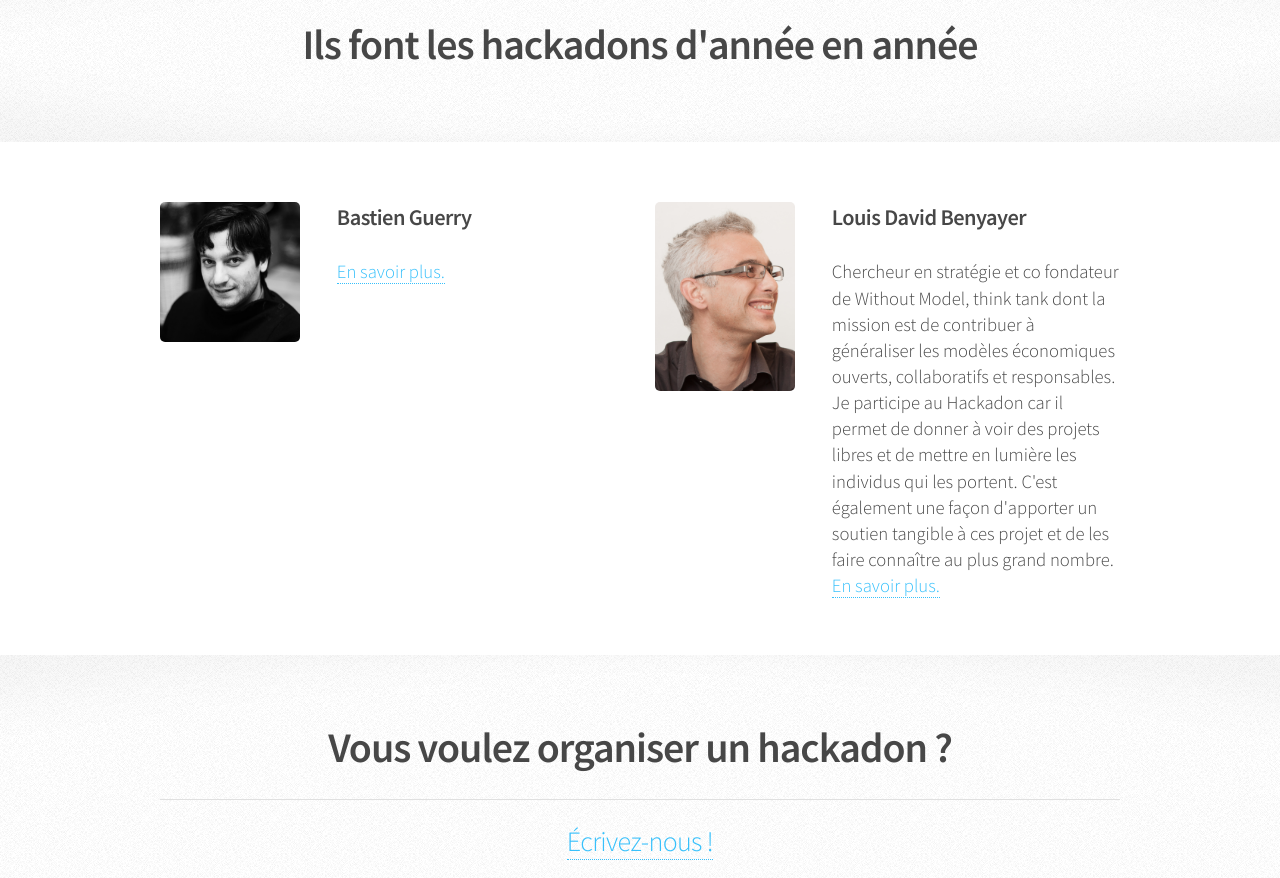
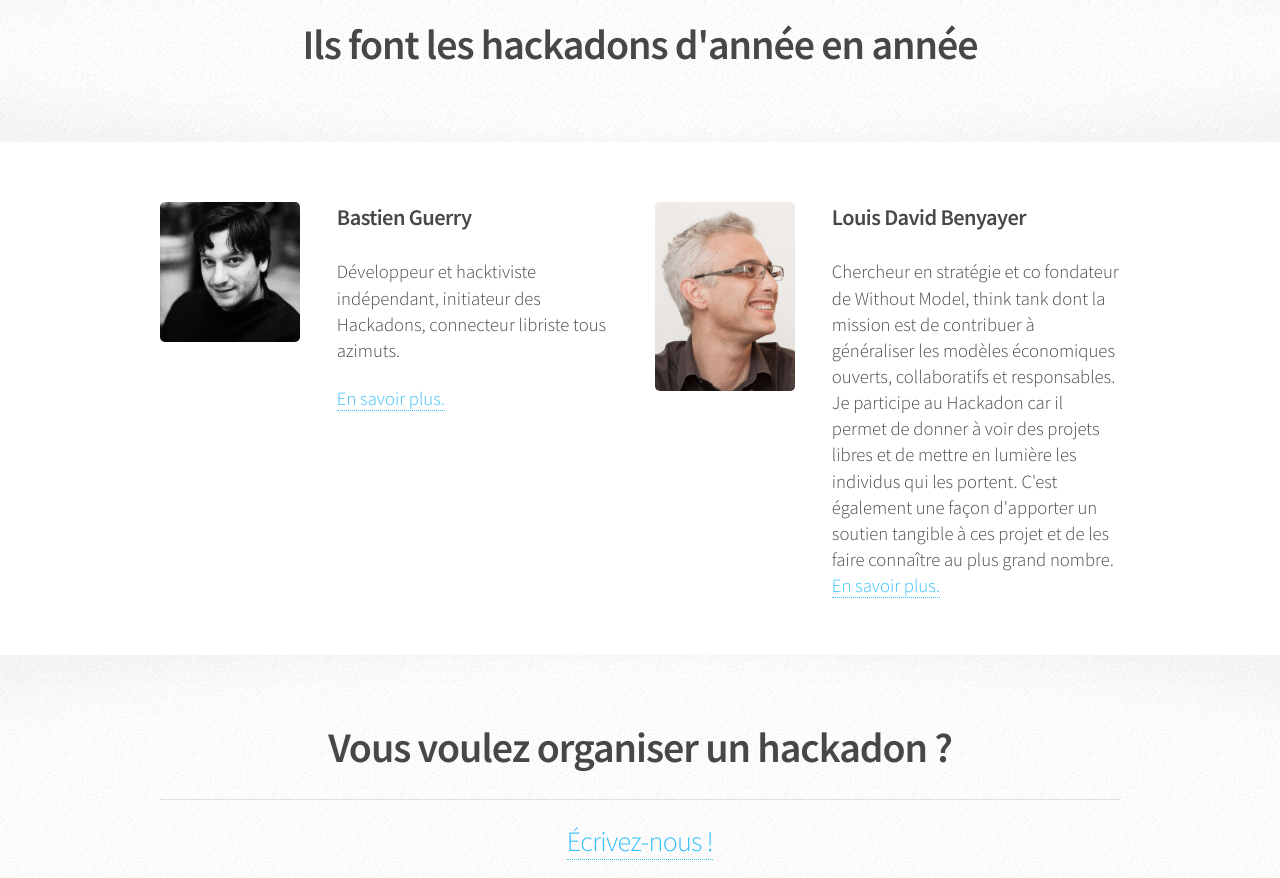
Before and after one commit to bzg/hackadon-fr, a Jekyll site: the page built from qui-sommes-nous.html, in a window 1280 px wide and 900 px high, scrolled down 371 px, cut to the strip 0-878 px from the top of the window. Built offline with Jekyll 4.4.1, drawn with Linux system fonts in a browser that asks for light colours; nearby versions of some CDN libraries; library files that are not in the unit come from our copies.

Commit message:
Update bzg information.

```diff
--- a/qui-sommes-nous.html
+++ b/qui-sommes-nous.html
@@ -1,5 +1,5 @@
 ---
-title: Hackadon - qui sommes-nous ?
+title: Hackadon - Qui sommes-nous ?
 layout: default
 ---
 
@@ -30,7 +30,8 @@ layout: default
 	  <a href="https://bzg.fr" target="new" class="image left"><img src="{{ site.baseurl }}/assets/images/bg.jpg" alt="Bastien Guerry" /></a>
 	  <div class="inner">
 	    <h3>Bastien Guerry</h3>
-	    <p><a href="http://bzg.fr">En savoir plus.</a></p>
+	    <p>Développeur et hacktiviste indépendant, initiateur des Hackadons, connecteur libriste tous azimuts.</p>
+	    <p><a href="http://bzg.fr/author/bzg/">En savoir plus.</a></p>
 	  </div>
 	</div>
       </section>
```
